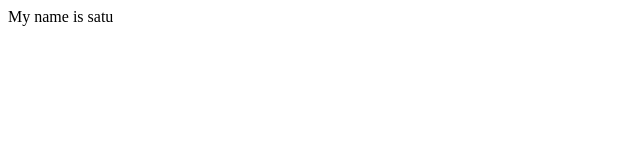
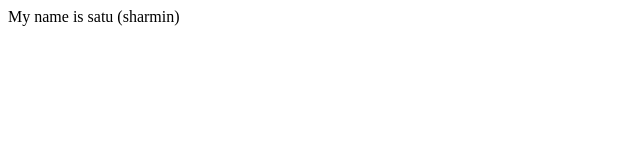
Before and after one commit to sahariar8/github_practice_for_advanced, a plain HTML site: page index.html in a window 1280 px wide. Shown: the full height of the page, 0-640 px from the left. Drawn offline with Linux system fonts and the light colour scheme.

```diff
--- a/index.html
+++ b/index.html
@@ -1 +1 @@
-<p>My name is satu</p>
+<p>My name is satu (sharmin)</p>
```
